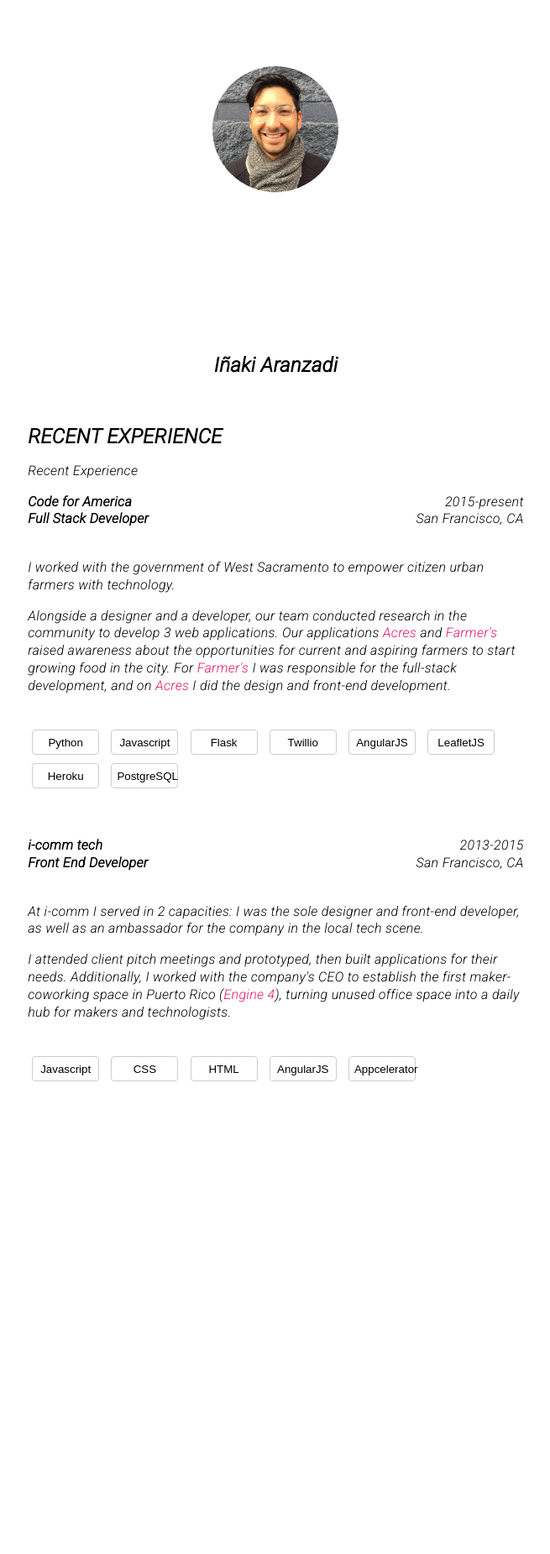
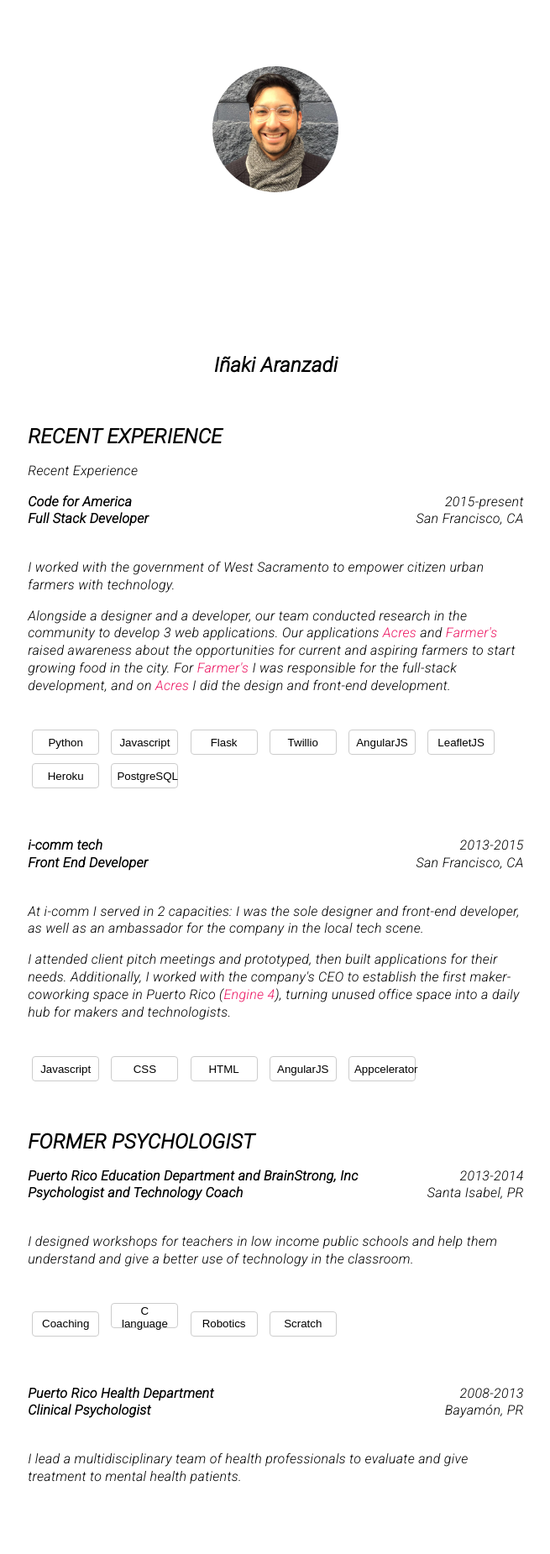
Before and after one commit to inaki/inaki.github.io, a Jekyll site: the page built from resume/index.html, in a window 1280 px wide. Shown: the whole page at 84% size, without its empty margins (304-959 px from the left). Built offline with Jekyll 4.4.1, drawn with Linux system fonts in a browser that asks for light colours; nearby versions of some CDN libraries; before the commit the page ends 1338 px from its top, so only the background shows below that.

Commit message:
added more experience to the resume

```diff
--- a/resume/index.html
+++ b/resume/index.html
@@ -49,7 +48,7 @@ layout: page
         <button class="skill">PostgreSQL</button>
       </p>
       <br>
-      <!-- Recent Experience: Product Designer -->
+
       <p>
         <b>i-comm tech</b>
         <span class="right"><i>2013-2015</i></span>
@@ -72,6 +71,42 @@ layout: page
         <button class="skill">Appcelerator</button>
       </p>
       <br>
+
+    <h2>FORMER PSYCHOLOGIST</h2>
+
+      <p>
+        <b>Puerto Rico Education Department and BrainStrong, Inc</b>
+        <span class="right"><i>2013-2014</i></span>
+        <br>
+        <b>Psychologist and Technology Coach</b>
+        <span class="right"><i>Santa Isabel, PR</i></span>
+        <br>
+        <br>
+        <p class="resume-description">
+          I designed workshops for teachers in low income public schools and help them understand and give a better use of technology in the classroom.
+        </p>
+        <br>
+        <button class="skill">Coaching</button>
+        <button class="skill">C language</button>
+        <button class="skill">Robotics</button>
+        <button class="skill">Scratch</button>
+      </p>
+      <br>
+
+      <p>
+        <b>Puerto Rico Health Department</b>
+        <span class="right"><i>2008-2013</i></span>
+        <br>
+        <b>Clinical Psychologist</b>
+        <span class="right"><i>Bayam&oacute;n, PR</i></span>
+        <br>
+        <br>
+        <p class="resume-description">
+          I lead a multidisciplinary team of health professionals to evaluate and give treatment to mental health patients.
+        </p>
+        <br>
+      </p>
+      <br>
 	</div>
 
 </div>
```
Also changed, not shown: other parts of resume/index.html (+1 -2 lines).
